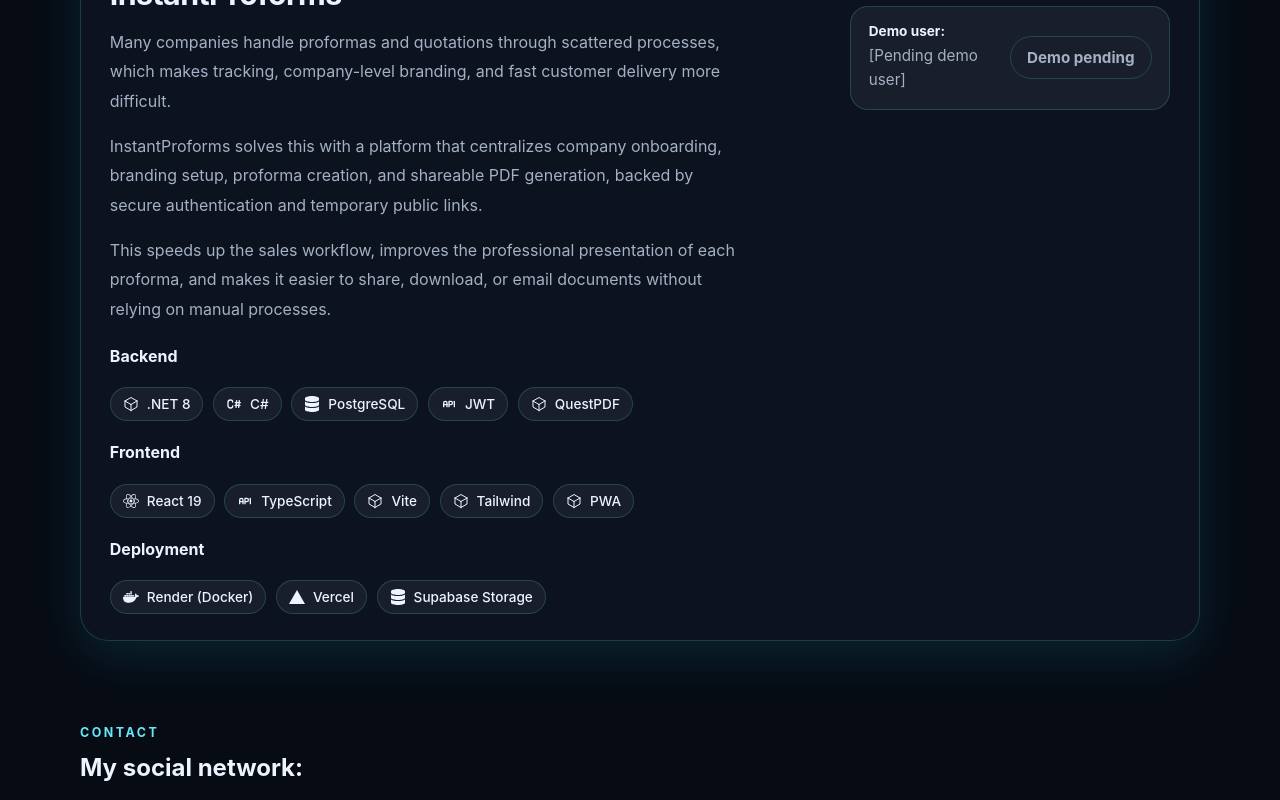
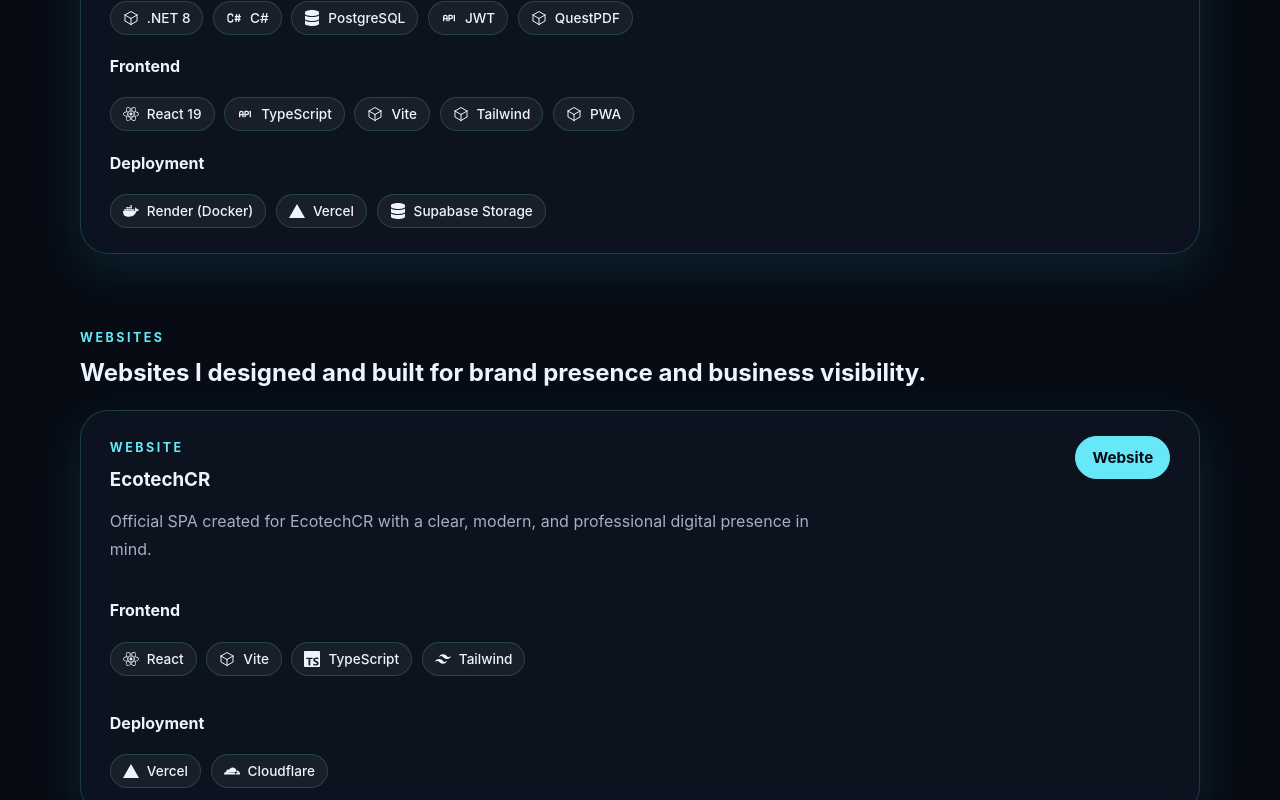
Before and after one commit to KeironClaudel/keiron-portfolio, a React (Vite) app: page / in a window 1280 px wide. Shown: the part 2440-3240 px from the top of the page. Built offline with nearby package versions, Linux system fonts and the light colour scheme.

Commit message:
feat: added new project section for websites created and summarized projects section info

```diff
--- a/src/App.jsx
+++ b/src/App.jsx
@@ -3,6 +3,7 @@
 import Hero from "./pages/Hero";
 import Skills from "./pages/Skills";
 import Projects from "./pages/Projects";
+import Websites from "./pages/Websites";
 import About from "./pages/About";
 import Contact from "./pages/Contact";
 import Footer from "./pages/Footer";
@@ -12,7 +13,13 @@
 import { SiDotnet, SiGit } from "react-icons/si";
 import { TbBrandCSharp } from "react-icons/tb";
 import { DiMsqlServer } from "react-icons/di";
-import { SiDocker, SiVercel } from "react-icons/si";
+import {
+  SiCloudflare,
+  SiDocker,
+  SiTailwindcss,
+  SiTypescript,
+  SiVercel,
+} from "react-icons/si";
 import { FaDatabase } from "react-icons/fa";
 import { LuBrainCircuit } from "react-icons/lu";
 import { TbApi } from "react-icons/tb";
@@ -136,6 +143,30 @@
     [lang],
   );
 
+  const websites = useMemo(
+    () => [
+      {
+        title: "EcotechCR",
+        description: t.websiteEcotechCr,
+        liveUrl: "https://www.ecotech-cr.com",
+        liveLabel: t.projectWebsite,
+        technologies: {
+          frontend: [
+            { name: "React", icon: <FaReact /> },
+            { name: "Vite", icon: <HiOutlineCube /> },
+            { name: "TypeScript", icon: <SiTypescript /> },
+            { name: "Tailwind", icon: <SiTailwindcss /> },
+          ],
+          deployment: [
+            { name: "Vercel", icon: <SiVercel /> },
+            { name: "Cloudflare", icon: <SiCloudflare /> },
+          ],
+        },
+      },
+    ],
+    [lang],
+  );
+
   const skills = useMemo(
     () => [
       {
@@ -182,6 +213,7 @@
         <About t={t} />
         <Skills skills={skills} t={t} />
         <Projects projects={projects} t={t} />
+        <Websites websites={websites} t={t} />
         <Contact t={t} />
       </main>
 
--- a/src/i18n.js
+++ b/src/i18n.js
@@ -39,19 +39,19 @@
     projectCardTitle: "Proyecto",
 
     projectCloudDocs: [
-      "Muchas empresas gestionan documentos de forma desorganizada, lo que dificulta el control de acceso, la trazabilidad de cambios y la seguridad de la información.",
-
-      "CloudDocs resuelve este problema mediante un sistema centralizado que permite almacenar, versionar y controlar documentos con autenticación JWT y permisos por roles, garantizando acceso seguro y auditable.",
-
-      "Esto mejora la organización interna, reduciendo el uso del papel, también reduce errores humanos y facilita la gestión documental en entornos empresariales.",
+      "Mejora la organización interna, reduciendo el uso del papel, también reduce errores humanos y facilita la gestión documental en entornos empresariales.",
     ],
 
     projectInstantProforms: [
-      "Muchas empresas manejan proformas y cotizaciones en procesos dispersos, lo que complica el seguimiento, la personalización por empresa y la entrega rápida al cliente.",
+      "Agiliza el proceso comercial, mejora la presentación profesional de cada proforma y facilita compartir, descargar o enviar documentos sin depender de flujos manuales.",
+    ],
 
-      "InstantProforms resuelve esta problemática con una plataforma que centraliza el onboarding de empresas, la gestión de branding, la creación de proformas y la generación de PDFs compartibles, con autenticación segura y enlaces públicos temporales.",
-
-      "Esto agiliza el proceso comercial, mejora la presentación profesional de cada proforma y facilita compartir, descargar o enviar documentos sin depender de flujos manuales.",
+    websiteTitle: "Websites",
+    websiteDesc:
+      "Sitios web que he diseñado y desarrollado para presencia digital de marca.",
+    websiteLabel: "Sitio web",
+    websiteEcotechCr: [
+      "SPA oficial desarrollada para la empresa EcotechCR con enfoque en presencia digital clara, moderna y profesional.",
     ],
 
     projectBackend: "Backend",
@@ -71,6 +71,7 @@
     projectBackend: "Repo Backend",
     projectFrontend: "Repo Frontend",
     projectDemo: "Demo",
+    projectWebsite: "Sitio web",
     projectDemoPending: "Demo pendiente",
     projectDemoUserPending: "[Pendiente agregar usuario de prueba]",
     demoAdmin: "Admin:",
@@ -121,19 +122,19 @@
     projectCardTitle: "Project",
 
     projectCloudDocs: [
-      "Many companies manage documents in a disorganized way, making it difficult to control access, track changes, and ensure data security.",
-
-      "CloudDocs solves this by providing a centralized system that allows document storage, versioning, and control using JWT authentication and role-based permissions, ensuring secure and auditable access.",
-
-      "This improves internal organization, reduces paper usage, minimizes human errors, and streamlines document management in business environments.",
+      "Improves internal organization, reduces paper usage, minimizes human errors, and streamlines document management in business environments.",
     ],
 
     projectInstantProforms: [
-      "Many companies handle proformas and quotations through scattered processes, which makes tracking, company-level branding, and fast customer delivery more difficult.",
+      "Speeds up the sales workflow, improves the professional presentation of each proforma, and makes it easier to share, download, or email documents without relying on manual processes.",
+    ],
 
-      "InstantProforms solves this with a platform that centralizes company onboarding, branding setup, proforma creation, and shareable PDF generation, backed by secure authentication and temporary public links.",
-
-      "This speeds up the sales workflow, improves the professional presentation of each proforma, and makes it easier to share, download, or email documents without relying on manual processes.",
+    websiteTitle: "Websites",
+    websiteDesc:
+      "Websites I designed and built for brand presence and business visibility.",
+    websiteLabel: "Website",
+    websiteEcotechCr: [
+      "Official SPA created for EcotechCR with a clear, modern, and professional digital presence in mind.",
     ],
 
     projectBackend: "Backend",
@@ -153,6 +154,7 @@
     projectBackend: "Backend Repo",
     projectFrontend: "Frontend Repo",
     projectDemo: "Live Demo",
+    projectWebsite: "Website",
     projectDemoPending: "Demo pending",
     projectDemoUserPending: "[Pending demo user]",
     demoAdmin: "Admin:",
--- a/src/pages/Projects.jsx
+++ b/src/pages/Projects.jsx
@@ -13,9 +13,11 @@
 
       <div className="projects-grid">
         {projects.map((project) => {
-          const hasDemo =
-            project.demoCredentials || project.liveUrl || project.showDemoPlaceholder;
+          const hasDemoCredentials =
+            project.demoCredentials || project.showDemoPlaceholder;
           const hasLiveUrl = project.liveUrl && project.liveUrl !== "#";
+          const hasAccess = hasDemoCredentials || hasLiveUrl;
+          const liveLabel = project.liveLabel || t.projectDemo;
 
           return (
             <article key={project.title} className="card project-card">
@@ -120,8 +122,9 @@
                   )}
                 </div>
 
-                {hasDemo && (
+                {hasAccess && (
                   <div className="project-demo-box">
+                    {hasDemoCredentials && (
                       <div className="project-demo-credentials">
                         <span className="demo-label">{t.demoUser}</span>
                         <span className="demo-value">
@@ -129,6 +132,7 @@
                             "[Pending demo user]"}
                         </span>
                       </div>
+                    )}
 
                     {hasLiveUrl ? (
                       <a
@@ -136,9 +140,9 @@
                         target="_blank"
                         rel="noreferrer"
                         className="project-demo-button"
-                        aria-label={`${t.projectDemo} - ${project.title}`}
+                        aria-label={`${liveLabel} - ${project.title}`}
                       >
-                        {t.projectDemo}
+                        {liveLabel}
                       </a>
                     ) : (
                       <span
--- /dev/null
+++ b/src/pages/Websites.jsx
@@ -0,0 +1,79 @@
+export default function Websites({ websites, t }) {
+  return (
+    <section id="websites" className="section">
+      <div className="section-heading">
+        <span className="section-tag">{t.websiteTitle}</span>
+        <h2>{t.websiteDesc}</h2>
+      </div>
+
+      <div className="websites-grid">
+        {websites.map((website) => (
+          <article key={website.title} className="card website-card">
+            <div className="website-card-content">
+              <span className="panel-label">{t.websiteLabel}</span>
+              <h3>{website.title}</h3>
+
+              {Array.isArray(website.description) ? (
+                website.description.map((paragraph, index) => (
+                  <p key={index}>{paragraph}</p>
+                ))
+              ) : (
+                <p>{website.description}</p>
+              )}
+
+              {website.technologies && (
+                <div className="website-tech-groups">
+                  {website.technologies.frontend?.length > 0 && (
+                    <div className="project-tech-group">
+                      <h4 className="tech-group-title">
+                        {t.projectFrontendStack}
+                      </h4>
+
+                      <div className="project-tech-stack">
+                        {website.technologies.frontend.map((tech, index) => (
+                          <div key={`website-frontend-${index}`} className="tech-chip">
+                            <span className="tech-icon">{tech.icon}</span>
+                            <span>{tech.name}</span>
+                          </div>
+                        ))}
+                      </div>
+                    </div>
+                  )}
+
+                  {website.technologies.deployment?.length > 0 && (
+                    <div className="project-tech-group">
+                      <h4 className="tech-group-title">
+                        {t.projectDeploymentStack}
+                      </h4>
+
+                      <div className="project-tech-stack">
+                        {website.technologies.deployment.map((tech, index) => (
+                          <div key={`website-deploy-${index}`} className="tech-chip">
+                            <span className="tech-icon">{tech.icon}</span>
+                            <span>{tech.name}</span>
+                          </div>
+                        ))}
+                      </div>
+                    </div>
+                  )}
+                </div>
+              )}
+            </div>
+
+            <div className="website-card-actions">
+              <a
+                href={website.liveUrl}
+                target="_blank"
+                rel="noreferrer"
+                className="project-demo-button"
+                aria-label={`${website.liveLabel} - ${website.title}`}
+              >
+                {website.liveLabel}
+              </a>
+            </div>
+          </article>
+        ))}
+      </div>
+    </section>
+  );
+}
--- a/src/styles.css
+++ b/src/styles.css
@@ -759,6 +759,43 @@
 }
 
 /* =========================
+   WEBSITES
+   ========================= */
+
+.websites-grid {
+  display: grid;
+  grid-template-columns: 1fr;
+  gap: 1.2rem;
+}
+
+.website-card {
+  display: flex;
+  justify-content: space-between;
+  align-items: flex-start;
+  gap: 1.5rem;
+  width: 100%;
+  padding: 1.6rem 1.8rem;
+}
+
+.website-card-content {
+  flex: 1;
+  min-width: 0;
+}
+
+.website-card-actions {
+  width: 320px;
+  max-width: 100%;
+  display: flex;
+  justify-content: flex-end;
+  align-items: flex-start;
+}
+
+.website-tech-groups {
+  display: grid;
+  gap: 1rem;
+}
+
+/* =========================
    FOOTER
    ========================= */
 
@@ -989,6 +1026,15 @@
     width: 100%;
   }
 
+  .website-card {
+    flex-direction: column;
+  }
+
+  .website-card-actions {
+    width: 100%;
+    justify-content: flex-start;
+  }
+
   .project-card p {
     max-width: 100%;
   }
```
Lines whose indentation alone changed are shown as unchanged.
